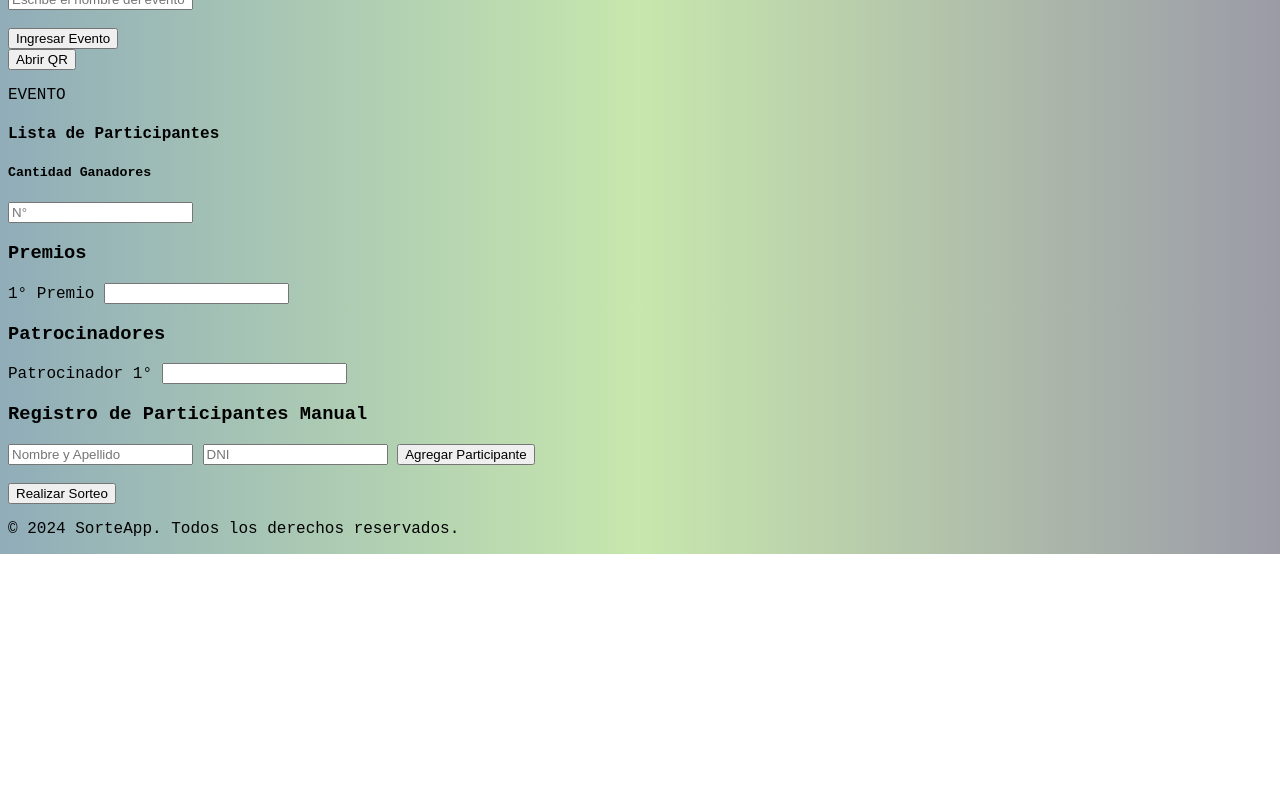
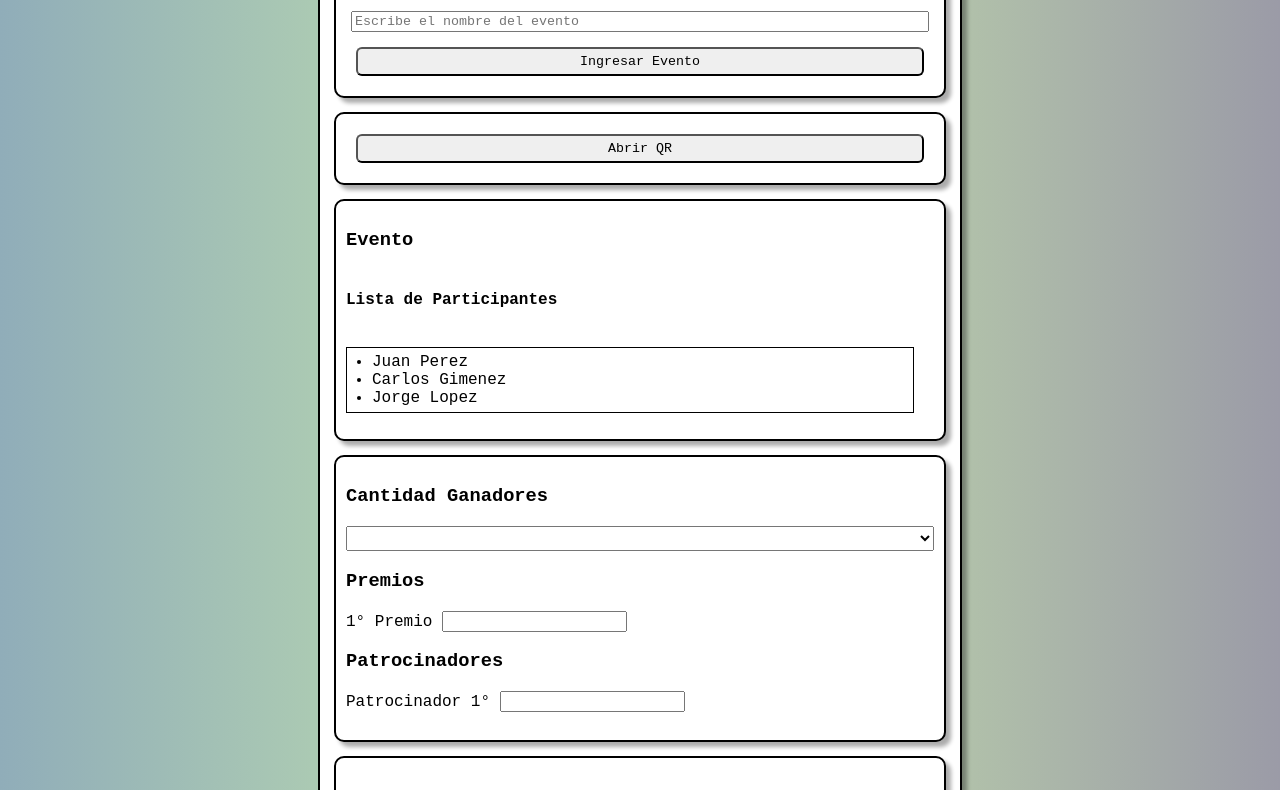
Before and after one commit to AgusCortez/app-sorteo-pasantias-grupo2, a plain HTML site: page index.html in a window 1280 px wide. Shown: the part 453-1243 px from the top of the page. Before the commit the page ends 1007 px from the top, so only its background shows below. Drawn offline with Linux system fonts and the light colour scheme.

Commit message:
Agregado de clases

```diff
--- a/index.html
+++ b/index.html
@@ -11,43 +11,57 @@
 </head>
 
 <body>
-    <header class="">
+    <div class="container-principal">
+    <header class="titulo">
         <p>Bienvenidos a la Sección de Sorteos de UnderCode</p>
-        <h1>" App Sorteos de Eventos 2"</h1>
-        <img src="./Img/logo1.png" >
+        <img style="width: 200px;" src="./Img/logo1.png" >
+        <h1>"App Sorteos de Eventos 2"</h1>
+
     </header>
 
-    <div id="seccion-nombre" class="">
-        <h1>Nombre del Evento</h1>
+    <div id="seccion-nombre" class="container-secundario">
+        <h1 class="titulo">Nombre del Evento</h1>
         <form>
-            <br>
-            <input type="text" id="nombre-evento" placeholder="Escribe el nombre del evento">
+
+            <input class="input" type="text" id="nombre-evento" placeholder="Escribe el nombre del evento">
         </form>
-        <br>
-        <button id="btn-ingresar-evento">Ingresar Evento</button>
+
+        <button class="boton" id="btn-ingresar-evento">Ingresar Evento</button>
     </div>
 
-    <div id="qr" class="">
-        <button>Abrir QR</button>
+    <div id="qr" class="container-secundario">
+        <button class="boton">Abrir QR</button>
         <div style="display: none;">
             <div>
                 <h3>Escanea el QR para participar del evento de hoy</h3>
-                <br>
+
                 <div></div> <!-- Contenedor para el QR -->
-                <button>Cerrar</button>
+                <button class="boton">Cerrar</button>
             </div>
         </div>
     </div>
 
-    <div id="lista" class="">
-        <p>EVENTO</p>
+    <div id="lista" class="container-secundario">
+        <h3>Evento</h3>
         <h4>Lista de Participantes</h4>
-        <ul id="lista-participantes"></ul> <!-- Lista de participantes -->
+        <ul class="tabla" id="lista-participantes">
+            <li>Juan Perez</li>
+            <li>Carlos Gimenez</li>
+            <li>Jorge Lopez</li>
+        </ul>
+
     </div>
 
-    <div id="premios" class="">
-        <h5>Cantidad Ganadores</h5>
-        <input type="number" placeholder="N°" >
+    <div id="premios" class="container-secundario">
+        <h3>Cantidad Ganadores</h3>
+        <select class="select" name="cantidadGanadores" id="">
+            <option value=""></option>
+            <option value="1">1</option>
+            <option value="1">2</option>
+            <option value="1">3</option>
+            <option value="1">4</option>
+            <option value="1">5</option>
+        </select>
         <div class="">
             <h3>Premios</h3>
             <label>1° Premio</label>
@@ -57,22 +71,23 @@
             <h3>Patrocinadores</h3>
             <label>Patrocinador 1° </label>
             <input type="text">
+            <br><br>
         </div>
     </div>
 
-    <div id="seccion-participantes" class="">
+    <div id="seccion-participantes" class="container-secundario">
         <h3>Registro de Participantes Manual</h3>
-        <input type="text" id="nombre-participante" placeholder="Nombre y Apellido">
-        <input type="text" id="dni" placeholder="DNI">
-        <button id="btn-agregar-participante">Agregar Participante</button>
+        <input class="input" type="text" id="nombre-participante" placeholder="Nombre y Apellido">
+        <input class="input" type="text" id="dni" placeholder="DNI">
+        <button class="boton" id="btn-agregar-participante">Agregar Participante</button>
     </div>
 
     <br>
 
     <div id="btn-sorteo" class="">
-        <button>Realizar Sorteo</button>
+        <button class="boton">Realizar Sorteo</button>
     </div>
-
+</div>
     <footer>
         <p>&copy; 2024 SorteApp. Todos los derechos reservados.</p>
     </footer>
```
